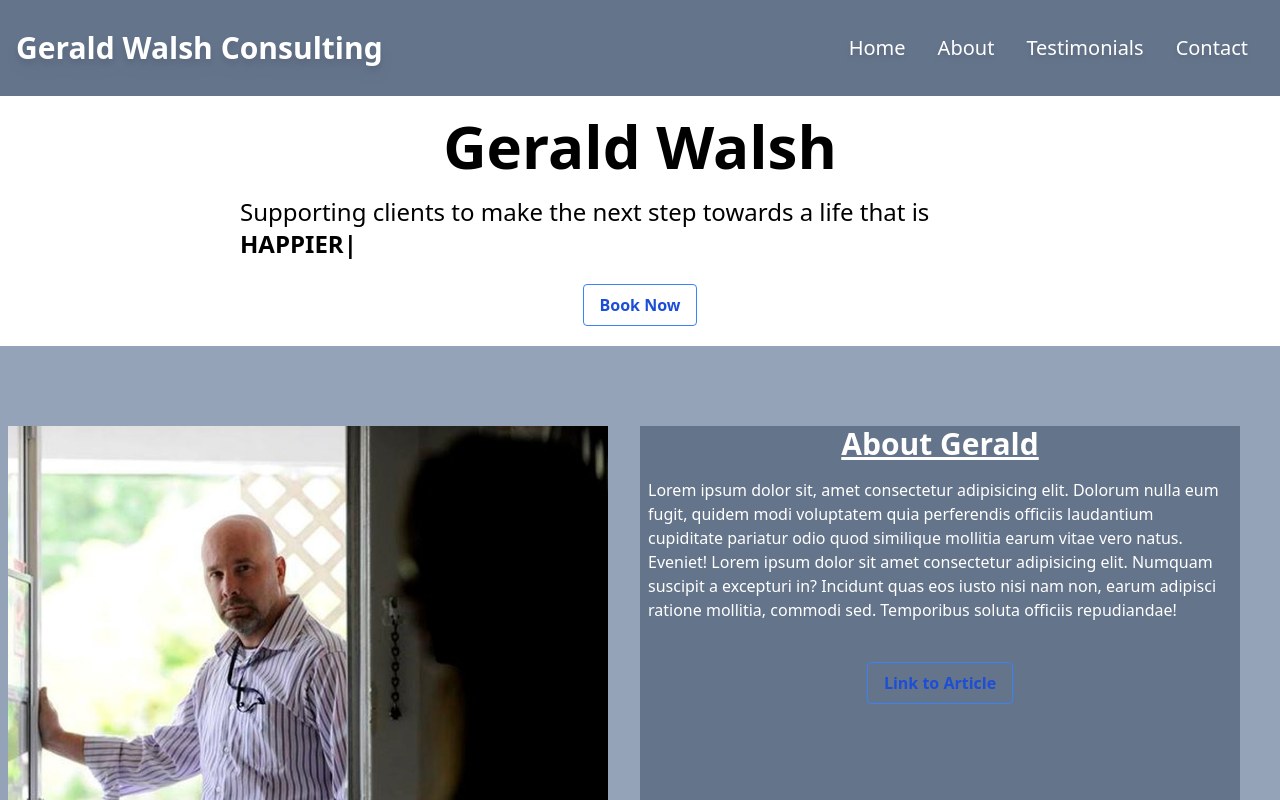
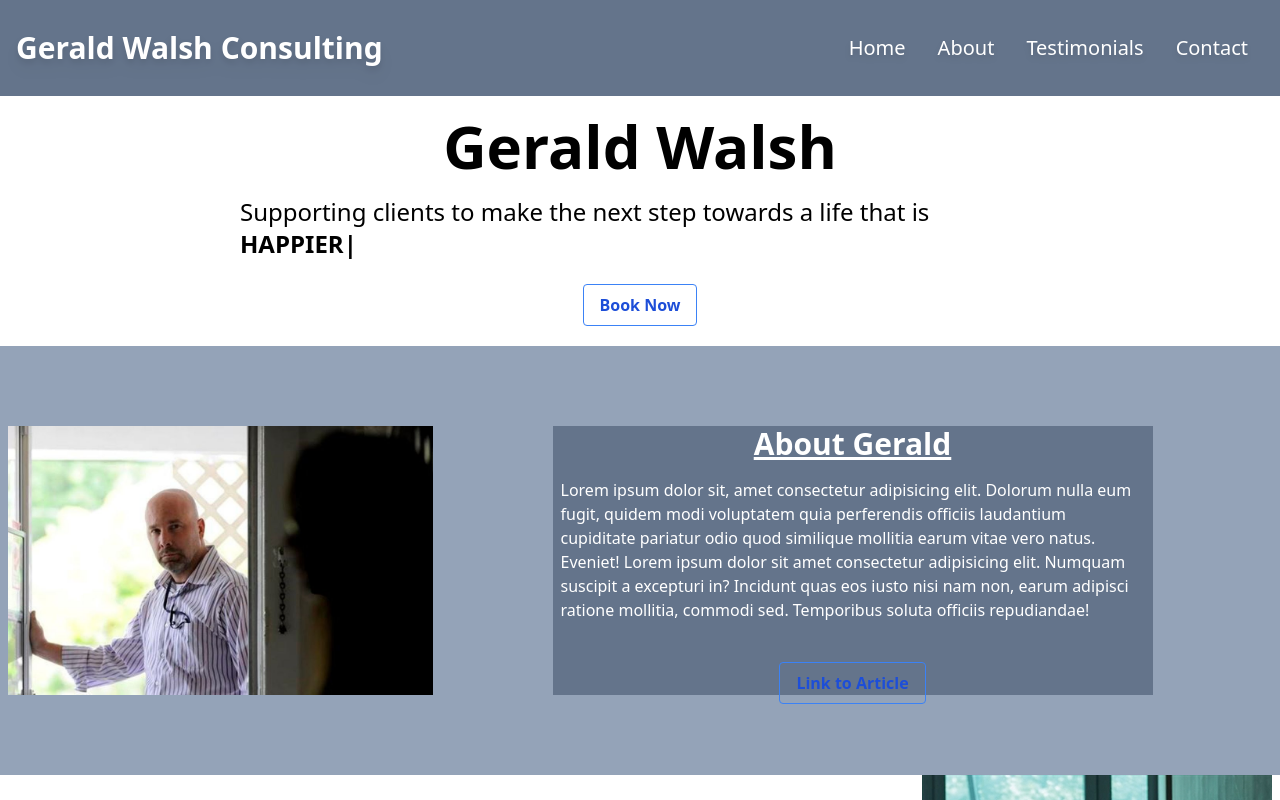
Before and after one commit to EthanCoulter/gerry-website, a React (Create React App) app: page / in a window 1280 px wide. Shown: the top 800 px of the page. Built offline with nearby package versions, Linux system fonts and the light colour scheme.

Commit message:
Media points added, working on dynamically updating website

```diff
--- a/src/Components/Hero.jsx
+++ b/src/Components/Hero.jsx
@@ -5,10 +5,10 @@ const Hero = () => {
     return (
         <div className="flex flex-col justify-between py-20 bg-slate-400 px-2 md:flex-row ">
             <div className="">
-                <img className="max-w-[600px]" src={Jerry} alt="Jerry" />
+                <img className="max-w-[375px] phonelg:max-w-[425px] " src={Jerry} alt="Jerry" />
             </div>
-            <div className="flex flex-col items-center max-w-[600px] align-center mx-auto px-2 bg-slate-500">
-                <h1 className="text-3xl  pb-4 font-bold underline text-white">About Gerald</h1>
+            <div className="flex flex-col items-center max-w-[600px] align-center mx-auto px-2 bg-slate-500 tablet:max-h-[269.23px]">
+                <h1 className="text-3xl pb-4 font-bold underline text-white">About Gerald</h1>
                 <p className=" text-white pb-10">Lorem ipsum dolor sit, amet consectetur adipisicing elit. Dolorum nulla eum fugit, quidem modi voluptatem quia perferendis officiis laudantium cupiditate pariatur odio quod similique mollitia earum vitae vero natus. Eveniet! Lorem ipsum dolor sit amet consectetur adipisicing elit. Numquam suscipit a excepturi in? Incidunt quas eos iusto nisi nam non, earum adipisci ratione mollitia, commodi sed. Temporibus soluta officiis repudiandae!</p>
                 <button className="bg-transparent hover:bg-blue-500 text-blue-700 font-semibold hover:text-white py-2 px-4 border border-blue-500 hover:border-transparent rounded"> <a href="https://www.thestar.com/news/canada/2014/12/12/through_the_eyes_of_a_cas_frontline_worker.html" target="_blank" rel="noreferrer noopener">Link to Article</a> </button>
             </div>
--- a/tailwind.config.js
+++ b/tailwind.config.js
@@ -2,7 +2,16 @@
 module.exports = {
   content: ["./src/**/*.{js,jsx,ts,tsx}"],
   theme: {
-    extend: {},
+    extend: {
+      screens: {
+        'phonemd': '375px',
+        'phonelg': '425px',
+        'tablet': '768px',
+        'laptop': '1024px',
+        'desktop': '1440px'
+
+      }
+    },
   },
   plugins: [],
 }
```
